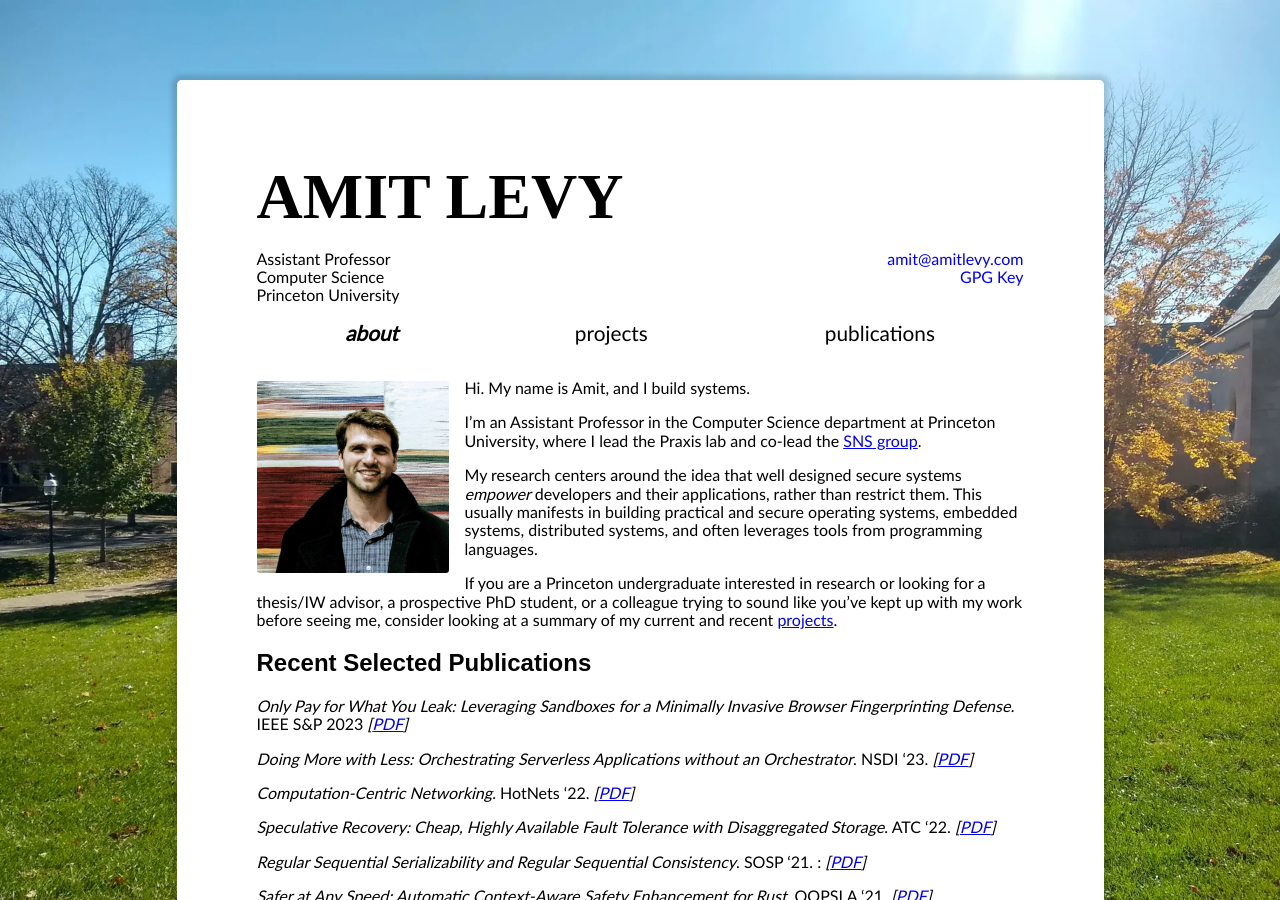
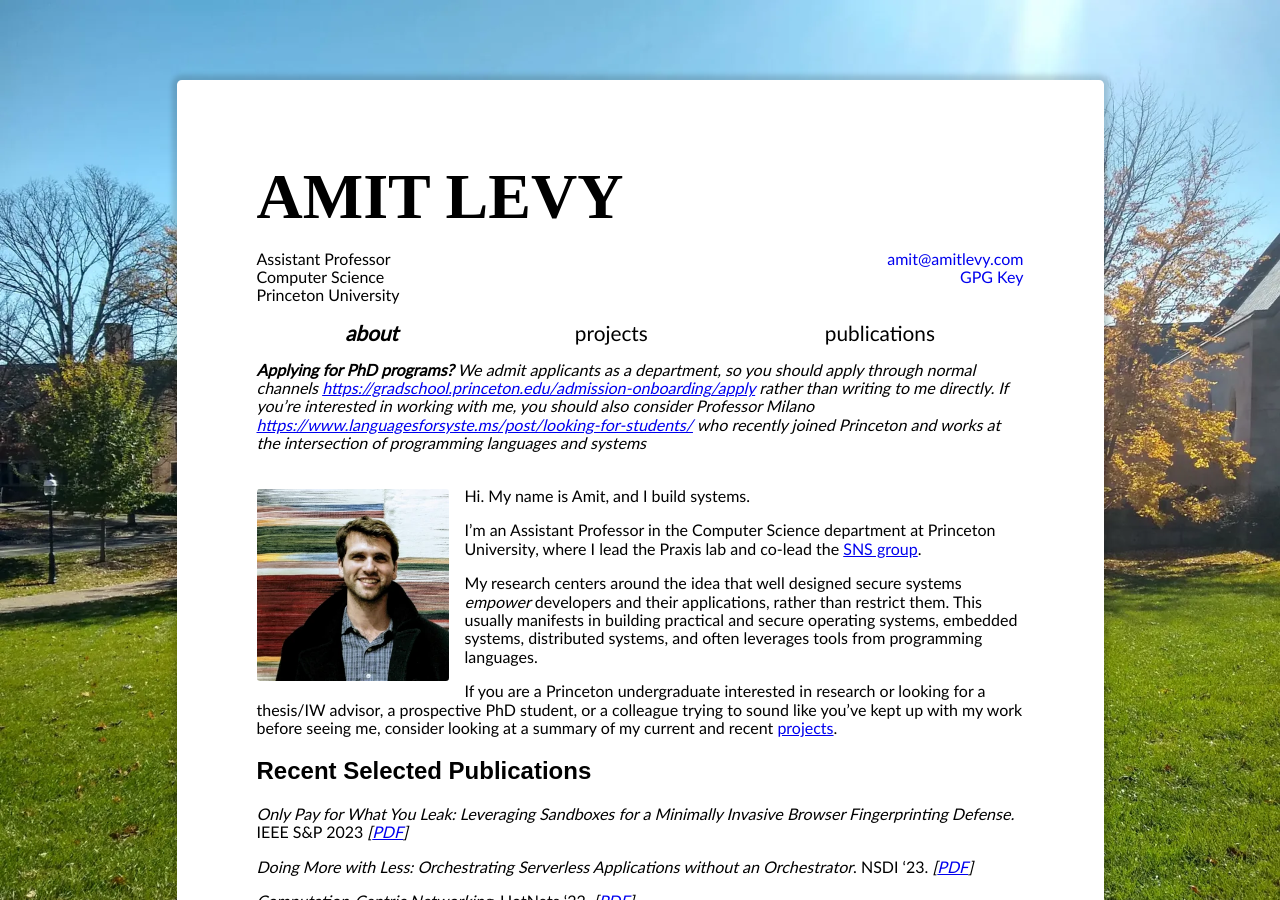
Before and after one commit to alevy/www, a Jekyll site: the page built from index.md, in a window 1280 px wide and 900 px high. Built offline with Jekyll 4.4.1, drawn with Linux system fonts in a browser that asks for light colours; some web fonts are replaced.

Commit message:
for PhD applicants

```diff
--- a/index.md
+++ b/index.md
@@ -4,6 +4,9 @@ layout: default
 ---
 
 {% include references.md %}
+
+_**Applying for PhD programs?** We admit applicants as a department, so you should apply through normal channels <https://gradschool.princeton.edu/admission-onboarding/apply> rather than writing to me directly. If you're interested in working with me, you should also consider Professor Milano <https://www.languagesforsyste.ms/post/looking-for-students/> who recently joined Princeton and works at the intersection of programming languages and systems_
+
 
 ![If you have a lot of money, please buy me the carpet in the
 background](/assets/images/me.webp "If you have a lot of money, please buy me
```
